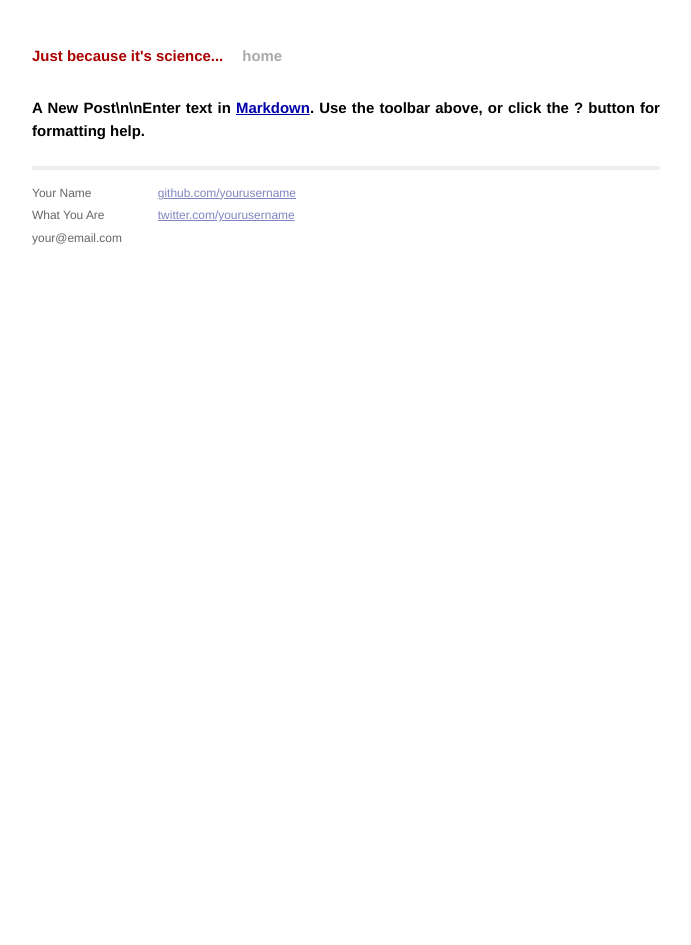
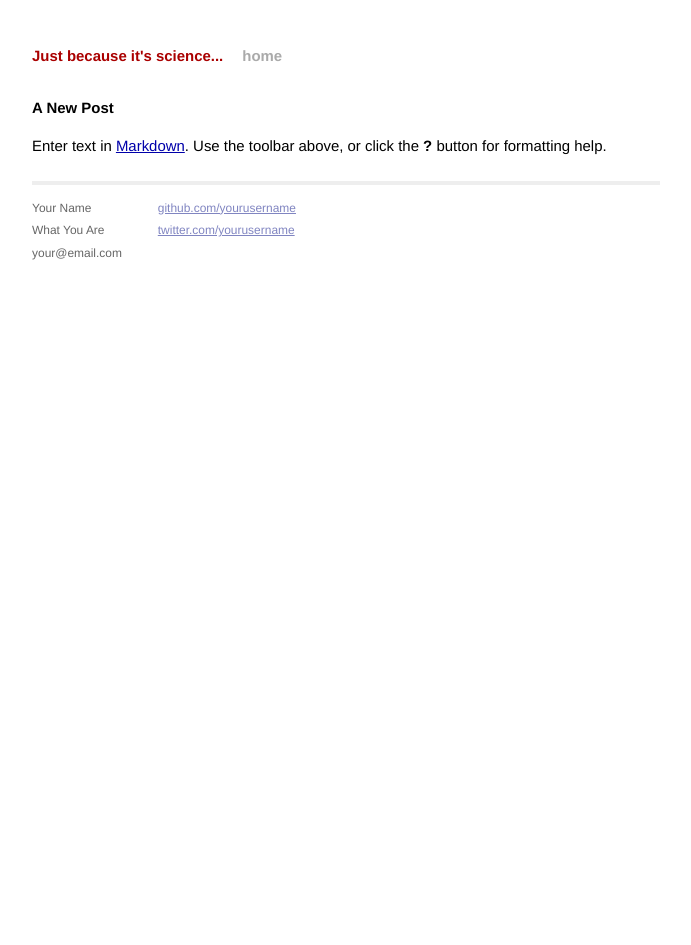
Before and after one commit to rclark/rclark.github.io, a Jekyll site: the page built from _posts/2013-07-16-prose-new-file.md, in a window 1280 px wide. Shown: the whole page, without its empty margins (294-985 px from the left). Built offline with Jekyll 4.4.1, drawn with Linux system fonts in a browser that asks for light colours.

Commit message:
Updated 2013-07-16-prose-new-file.md

```diff
--- a/_posts/2013-07-16-prose-new-file.md
+++ b/_posts/2013-07-16-prose-new-file.md
@@ -3,4 +3,7 @@ published: true
 layout: default
 ---
 
-## A New Post\n\nEnter text in [Markdown](http://daringfireball.net/projects/markdown/). Use the toolbar above, or click the **?** button for formatting help.
+## A New Post
+
+Enter text in [Markdown](http://daringfireball.net/projects/markdown/).
+Use the toolbar above, or click the **?** button for formatting help.
```
